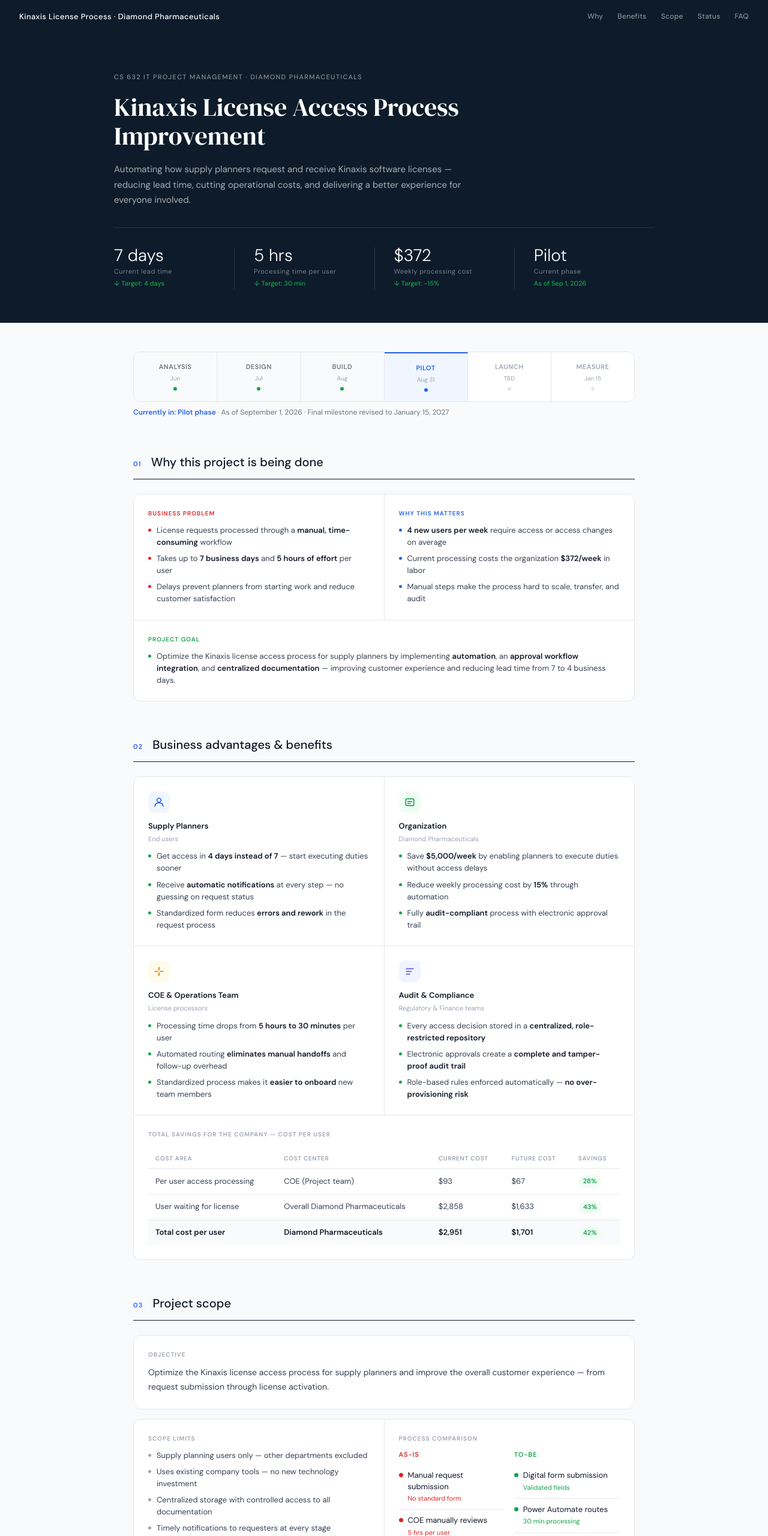
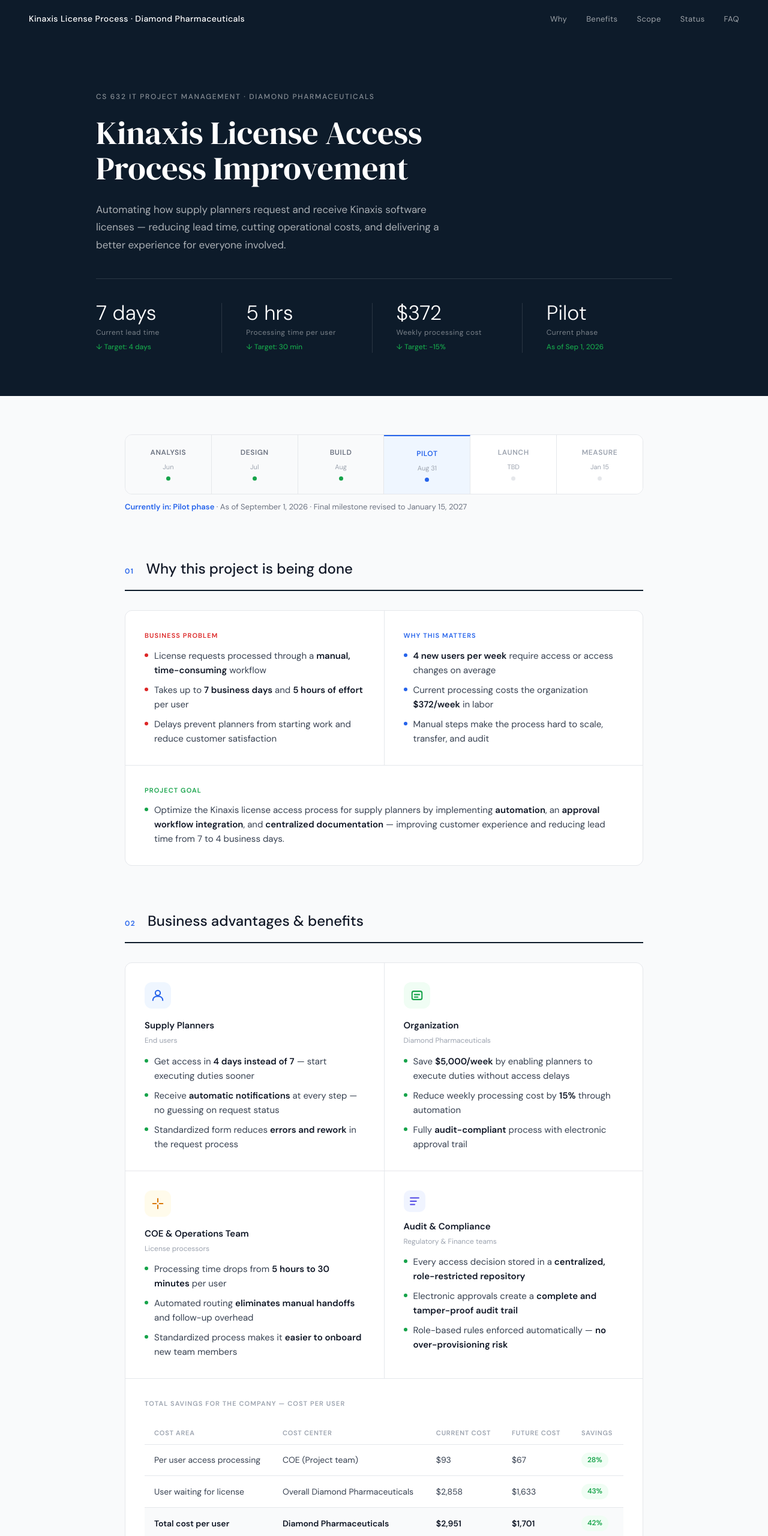
Before and after one commit to dinarazhorabek/kinaxis_project_site, a plain HTML site: page index.html in a window 1280 px wide. Shown: the top 2560 px of the page at 60% size. Drawn offline with Linux system fonts and the light colour scheme.

Commit message:
updates on design

```diff
--- a/index.html
+++ b/index.html
@@ -54,64 +54,65 @@
       font-family:'DM Sans',system-ui,sans-serif;
       background:var(--surface);
       color:var(--text);
-      line-height:1.6;
+      line-height:1.65;
+      font-size:16px;
     }
 
     /* ── NAV ── */
     nav{
       background:var(--navy);
-      padding:0 2rem;
+      padding:0 3rem;
       display:flex;
       align-items:center;
       justify-content:space-between;
-      height:56px;
+      height:64px;
       position:sticky;
       top:0;
       z-index:100;
     }
-    .nav-brand{font-size:13px;font-weight:500;color:#fff;letter-spacing:0.03em;}
-    .nav-links{display:flex;gap:1.5rem;}
-    .nav-links a{font-size:12px;color:rgba(255,255,255,0.6);text-decoration:none;letter-spacing:0.03em;transition:color 0.15s;}
+    .nav-brand{font-size:14px;font-weight:500;color:#fff;letter-spacing:0.03em;}
+    .nav-links{display:flex;gap:2rem;}
+    .nav-links a{font-size:13px;color:rgba(255,255,255,0.6);text-decoration:none;letter-spacing:0.03em;transition:color 0.15s;}
     .nav-links a:hover{color:#fff;}
 
     /* ── HERO ── */
     .hero{
       background:var(--navy);
-      padding:4rem 2rem 3.5rem;
+      padding:5.5rem 3rem 4.5rem;
       color:#fff;
     }
-    .hero-inner{max-width:900px;margin:0 auto;}
+    .hero-inner{max-width:960px;margin:0 auto;}
     .hero-eyebrow{
-      font-size:11px;font-weight:500;letter-spacing:0.12em;text-transform:uppercase;
-      color:rgba(255,255,255,0.5);margin-bottom:1rem;
+      font-size:12px;font-weight:500;letter-spacing:0.14em;text-transform:uppercase;
+      color:rgba(255,255,255,0.5);margin-bottom:1.25rem;
     }
     .hero h1{
       font-family:'DM Serif Display',Georgia,serif;
-      font-size:42px;font-weight:400;line-height:1.15;
-      color:#fff;margin-bottom:1.25rem;max-width:640px;
+      font-size:54px;font-weight:400;line-height:1.1;
+      color:#fff;margin-bottom:1.5rem;max-width:720px;
     }
-    .hero-desc{font-size:15px;color:rgba(255,255,255,0.65);line-height:1.7;max-width:580px;margin-bottom:2rem;}
-    .hero-stats{display:flex;gap:0;border-top:1px solid rgba(255,255,255,0.12);padding-top:2rem;flex-wrap:wrap;}
-    .hero-stat{flex:1;min-width:140px;padding-right:2rem;border-right:1px solid rgba(255,255,255,0.12);margin-right:2rem;}
+    .hero-desc{font-size:17px;color:rgba(255,255,255,0.65);line-height:1.75;max-width:600px;margin-bottom:2.5rem;}
+    .hero-stats{display:flex;gap:0;border-top:1px solid rgba(255,255,255,0.12);padding-top:2.5rem;flex-wrap:wrap;}
+    .hero-stat{flex:1;min-width:160px;padding-right:2.5rem;border-right:1px solid rgba(255,255,255,0.12);margin-right:2.5rem;}
     .hero-stat:last-child{border-right:none;margin-right:0;}
-    .hs-val{font-size:28px;font-weight:300;color:#fff;line-height:1;}
-    .hs-label{font-size:11px;color:rgba(255,255,255,0.45);margin-top:4px;letter-spacing:0.04em;}
-    .hs-arrow{font-size:11px;color:var(--green);margin-top:3px;font-weight:500;}
+    .hs-val{font-size:34px;font-weight:300;color:#fff;line-height:1;}
+    .hs-label{font-size:12px;color:rgba(255,255,255,0.45);margin-top:6px;letter-spacing:0.04em;}
+    .hs-arrow{font-size:12px;color:var(--green);margin-top:4px;font-weight:500;}
 
     /* ── LAYOUT ── */
-    .page{max-width:900px;margin:0 auto;padding:3rem 2rem;}
-    .section{margin-bottom:3.5rem;}
-    .section-header{display:flex;align-items:baseline;gap:1rem;margin-bottom:1.5rem;padding-bottom:0.75rem;border-bottom:1.5px solid var(--navy);}
-    .section-num{font-size:11px;font-weight:600;color:var(--accent);letter-spacing:0.1em;}
-    .section-title{font-size:20px;font-weight:500;color:var(--text);}
+    .page{max-width:960px;margin:0 auto;padding:4rem 3rem;}
+    .section{margin-bottom:4.5rem;}
+    .section-header{display:flex;align-items:baseline;gap:1.25rem;margin-bottom:2rem;padding-bottom:1rem;border-bottom:2px solid var(--navy);}
+    .section-num{font-size:12px;font-weight:600;color:var(--accent);letter-spacing:0.12em;}
+    .section-title{font-size:24px;font-weight:500;color:var(--text);}
 
     /* ── PROGRESS ── */
     .phase-row{display:flex;gap:0;border-radius:12px;overflow:hidden;border:1px solid var(--border);}
-    .phase{flex:1;padding:1rem 0.75rem;text-align:center;border-right:1px solid var(--border);background:var(--white);}
+    .phase{flex:1;padding:1.25rem 0.75rem;text-align:center;border-right:1px solid var(--border);background:var(--white);}
     .phase:last-child{border-right:none;}
-    .phase-name{font-size:11px;font-weight:600;letter-spacing:0.05em;text-transform:uppercase;}
-    .phase-date{font-size:10px;color:var(--text-xs);margin-top:3px;}
-    .phase-dot{width:6px;height:6px;border-radius:50%;margin:6px auto 0;}
+    .phase-name{font-size:12px;font-weight:600;letter-spacing:0.05em;text-transform:uppercase;}
+    .phase-date{font-size:11px;color:var(--text-xs);margin-top:4px;}
+    .phase-dot{width:7px;height:7px;border-radius:50%;margin:7px auto 0;}
     .ph-done{background:var(--surface);}
     .ph-done .phase-name{color:var(--text-soft);}
     .ph-done .phase-dot{background:var(--green);}
@@ -120,112 +121,112 @@
     .ph-active .phase-dot{background:var(--accent);}
     .ph-next .phase-name{color:var(--text-xs);}
     .ph-next .phase-dot{background:var(--border);}
-    .progress-note{font-size:12px;color:var(--text-soft);margin-top:8px;}
+    .progress-note{font-size:13px;color:var(--text-soft);margin-top:10px;}
     .progress-note b{color:var(--accent);}
 
     /* ── CARDS ── */
-    .card-grid-2{display:grid;grid-template-columns:1fr 1fr;gap:1px;background:var(--border);border-radius:12px;overflow:hidden;border:1px solid var(--border);min-width:0;}
+    .card-grid-2{display:grid;grid-template-columns:1fr 1fr;gap:1px;background:var(--border);border-radius:14px;overflow:hidden;border:1px solid var(--border);min-width:0;}
     .card-grid-2 > *{min-width:0;}
-    .card-grid-3{display:grid;grid-template-columns:repeat(3,1fr);gap:1rem;}
-    .card{background:var(--white);padding:1.5rem;}
+    .card-grid-3{display:grid;grid-template-columns:repeat(3,1fr);gap:1.25rem;}
+    .card{background:var(--white);padding:2rem;}
     .card.span2{grid-column:span 2;}
-    .card-solo{background:var(--white);border:1px solid var(--border);border-radius:12px;padding:1.5rem;}
-    .card-label{font-size:10px;font-weight:600;letter-spacing:0.1em;text-transform:uppercase;margin-bottom:10px;}
+    .card-solo{background:var(--white);border:1px solid var(--border);border-radius:14px;padding:2rem;}
+    .card-label{font-size:11px;font-weight:600;letter-spacing:0.1em;text-transform:uppercase;margin-bottom:12px;}
     .cl-red{color:var(--red);}
     .cl-blue{color:var(--accent);}
     .cl-green{color:var(--green);}
     .cl-soft{color:var(--text-xs);}
 
     /* ── BULLETS ── */
-    .bl{display:flex;gap:9px;align-items:flex-start;margin-bottom:7px;}
+    .bl{display:flex;gap:10px;align-items:flex-start;margin-bottom:9px;}
     .bl:last-child{margin-bottom:0;}
-    .bd{width:5px;height:5px;border-radius:50%;flex-shrink:0;margin-top:7px;}
+    .bd{width:6px;height:6px;border-radius:50%;flex-shrink:0;margin-top:8px;}
     .bd-r{background:var(--red);}
     .bd-b{background:var(--accent);}
     .bd-g{background:var(--green);}
     .bd-s{background:var(--text-xs);}
-    .bt{font-size:13px;color:var(--text-mid);line-height:1.55;}
+    .bt{font-size:15px;color:var(--text-mid);line-height:1.6;}
     .bt b{color:var(--text);font-weight:600;}
 
     /* ── BENEFIT CARDS ── */
-    .benefit-icon{width:36px;height:36px;border-radius:10px;display:flex;align-items:center;justify-content:center;margin-bottom:12px;}
+    .benefit-icon{width:44px;height:44px;border-radius:12px;display:flex;align-items:center;justify-content:center;margin-bottom:16px;}
     .bi-blue{background:var(--accent-light);}
     .bi-green{background:var(--green-light);}
     .bi-amber{background:var(--amber-light);}
     .bi-navy{background:var(--navy);opacity:0.08;}
-    .benefit-title{font-size:13px;font-weight:600;color:var(--text);margin-bottom:2px;}
-    .benefit-role{font-size:11px;color:var(--text-xs);margin-bottom:10px;}
+    .benefit-title{font-size:15px;font-weight:600;color:var(--text);margin-bottom:3px;}
+    .benefit-role{font-size:12px;color:var(--text-xs);margin-bottom:12px;}
 
     /* ── COST TABLE ── */
-    .cost-table-wrap{overflow-x:auto;-webkit-overflow-scrolling:touch;margin-top:1rem;}
-    .cost-table{width:100%;border-collapse:collapse;font-size:13px;min-width:420px;}
-    .cost-table th{text-align:left;font-size:10px;font-weight:600;letter-spacing:0.07em;text-transform:uppercase;color:var(--text-xs);padding:8px 12px;border-bottom:1px solid var(--border);}
-    .cost-table td{padding:10px 12px;border-bottom:1px solid var(--border);color:var(--text-mid);}
+    .cost-table-wrap{overflow-x:auto;-webkit-overflow-scrolling:touch;margin-top:1.25rem;}
+    .cost-table{width:100%;border-collapse:collapse;font-size:14px;min-width:420px;}
+    .cost-table th{text-align:left;font-size:11px;font-weight:600;letter-spacing:0.07em;text-transform:uppercase;color:var(--text-xs);padding:10px 16px;border-bottom:1px solid var(--border);}
+    .cost-table td{padding:13px 16px;border-bottom:1px solid var(--border);color:var(--text-mid);}
     .cost-table tr:last-child td{border-bottom:none;font-weight:600;color:var(--text);background:var(--surface);}
-    .save-tag{display:inline-block;font-size:11px;font-weight:600;padding:2px 8px;border-radius:20px;background:var(--green-light);color:var(--green);}
+    .save-tag{display:inline-block;font-size:12px;font-weight:600;padding:3px 10px;border-radius:20px;background:var(--green-light);color:var(--green);}
 
     /* ── FLOW COMPARISON ── */
     .flow-grid{display:grid;grid-template-columns:1fr 1fr;gap:2rem;}
-    .flow-head{font-size:14px;font-weight:600;color:var(--text);margin-bottom:1rem;padding-bottom:10px;border-bottom:2px solid var(--border);display:flex;align-items:center;gap:8px;}
-    .ftag{font-size:10px;font-weight:600;padding:3px 8px;border-radius:20px;}
+    .flow-head{font-size:15px;font-weight:600;color:var(--text);margin-bottom:1rem;padding-bottom:10px;border-bottom:2px solid var(--border);display:flex;align-items:center;gap:8px;}
+    .ftag{font-size:11px;font-weight:600;padding:3px 9px;border-radius:20px;}
     .ftag-r{background:var(--red-light);color:var(--red);}
     .ftag-g{background:var(--green-light);color:var(--green);}
-    .fstep{padding:9px 0;border-bottom:1px solid var(--border);display:flex;gap:8px;}
+    .fstep{padding:10px 0;border-bottom:1px solid var(--border);display:flex;gap:10px;}
     .fstep:last-child{border-bottom:none;}
-    .fdot{width:7px;height:7px;border-radius:50%;flex-shrink:0;margin-top:5px;}
+    .fdot{width:8px;height:8px;border-radius:50%;flex-shrink:0;margin-top:5px;}
     .fdot-r{background:var(--red);}
     .fdot-g{background:var(--green);}
-    .fmain{font-size:13px;color:var(--text);line-height:1.4;}
-    .fnote{font-size:11px;margin-top:2px;}
+    .fmain{font-size:14px;color:var(--text);line-height:1.4;}
+    .fnote{font-size:12px;margin-top:3px;}
     .fn-r{color:var(--red);}
     .fn-g{color:var(--green);}
 
     /* ── DELIV CARDS ── */
-    .deliv-icon{width:40px;height:40px;border-radius:10px;background:var(--accent-light);display:flex;align-items:center;justify-content:center;margin-bottom:12px;}
-    .deliv-title{font-size:14px;font-weight:600;color:var(--text);margin-bottom:5px;}
-    .deliv-desc{font-size:12px;color:var(--text-soft);line-height:1.5;}
+    .deliv-icon{width:48px;height:48px;border-radius:12px;background:var(--accent-light);display:flex;align-items:center;justify-content:center;margin-bottom:16px;}
+    .deliv-title{font-size:15px;font-weight:600;color:var(--text);margin-bottom:6px;}
+    .deliv-desc{font-size:13px;color:var(--text-soft);line-height:1.6;}
 
     /* ── METRICS ── */
-    .metric-title{font-size:14px;font-weight:600;color:var(--text);margin-bottom:2px;}
-    .metric-sub{font-size:12px;color:var(--text-soft);margin-bottom:12px;}
-    .bar-bg{background:var(--surface);border-radius:4px;height:6px;width:100%;margin-bottom:7px;border:1px solid var(--border);}
-    .bar-fill{height:6px;border-radius:4px;}
-    .bar-labels{display:flex;justify-content:space-between;font-size:11px;color:var(--text-xs);}
+    .metric-title{font-size:16px;font-weight:600;color:var(--text);margin-bottom:3px;}
+    .metric-sub{font-size:13px;color:var(--text-soft);margin-bottom:14px;}
+    .bar-bg{background:var(--surface);border-radius:4px;height:8px;width:100%;margin-bottom:8px;border:1px solid var(--border);}
+    .bar-fill{height:8px;border-radius:4px;}
+    .bar-labels{display:flex;justify-content:space-between;font-size:12px;color:var(--text-xs);}
 
     /* ── STATUS ── */
-    .status-block{border-radius:12px;overflow:hidden;border:1px solid var(--border);}
-    .st-row{display:flex;gap:1rem;padding:1.25rem 1.5rem;border-bottom:1px solid var(--border);background:var(--white);}
+    .status-block{border-radius:14px;overflow:hidden;border:1px solid var(--border);}
+    .st-row{display:flex;gap:1.25rem;padding:1.75rem 2rem;border-bottom:1px solid var(--border);background:var(--white);}
     .st-row:last-child{border-bottom:none;}
-    .st-icon{width:32px;height:32px;border-radius:8px;display:flex;align-items:center;justify-content:center;flex-shrink:0;margin-top:1px;}
+    .st-icon{width:38px;height:38px;border-radius:10px;display:flex;align-items:center;justify-content:center;flex-shrink:0;margin-top:2px;}
     .si-red{background:var(--red-light);}
     .si-amber{background:var(--amber-light);}
     .si-blue{background:var(--accent-light);}
     .si-green{background:var(--green-light);}
-    .st-title{font-size:13px;font-weight:600;color:var(--text);margin-bottom:4px;}
-    .st-body{font-size:13px;color:var(--text-mid);line-height:1.6;}
-    .pill-row{display:flex;flex-wrap:wrap;gap:6px;margin-top:10px;}
-    .pill{font-size:11px;font-weight:600;padding:3px 10px;border-radius:20px;}
+    .st-title{font-size:15px;font-weight:600;color:var(--text);margin-bottom:5px;}
+    .st-body{font-size:14px;color:var(--text-mid);line-height:1.7;}
+    .pill-row{display:flex;flex-wrap:wrap;gap:7px;margin-top:12px;}
+    .pill{font-size:12px;font-weight:600;padding:4px 12px;border-radius:20px;}
     .pill-r{background:var(--red-light);color:var(--red);}
     .pill-a{background:var(--amber-light);color:var(--amber);}
     .pill-g{background:var(--green-light);color:var(--green);}
 
     /* ── IMPACT TABLE ── */
-    .impact-table{width:100%;border-collapse:collapse;font-size:12px;margin-top:12px;}
-    .impact-table th{text-align:left;font-size:10px;font-weight:600;letter-spacing:0.07em;text-transform:uppercase;color:var(--text-xs);padding:7px 10px;border-bottom:1px solid var(--border);}
-    .impact-table td{padding:8px 10px;border-bottom:1px solid var(--border);color:var(--text-mid);}
+    .impact-table{width:100%;border-collapse:collapse;font-size:13px;margin-top:14px;}
+    .impact-table th{text-align:left;font-size:11px;font-weight:600;letter-spacing:0.07em;text-transform:uppercase;color:var(--text-xs);padding:8px 12px;border-bottom:1px solid var(--border);}
+    .impact-table td{padding:10px 12px;border-bottom:1px solid var(--border);color:var(--text-mid);}
     .impact-table tr:last-child td{font-weight:600;color:var(--text);background:var(--surface);border-bottom:none;}
-    .fn-note{font-size:11px;color:var(--text-xs);margin-top:6px;line-height:1.5;}
+    .fn-note{font-size:12px;color:var(--text-xs);margin-top:8px;line-height:1.6;}
 
     /* ── FAQ ── */
-    .faq-item{border-bottom:1px solid var(--border);padding:1.25rem 0;}
+    .faq-item{border-bottom:1px solid var(--border);padding:1.75rem 0;}
     .faq-item:first-child{padding-top:0;}
     .faq-item:last-child{border-bottom:none;padding-bottom:0;}
-    .faq-q{font-size:14px;font-weight:600;color:var(--text);margin-bottom:6px;}
-    .faq-a{font-size:13px;color:var(--text-mid);line-height:1.7;}
+    .faq-q{font-size:16px;font-weight:600;color:var(--text);margin-bottom:8px;}
+    .faq-a{font-size:14px;color:var(--text-mid);line-height:1.75;}
     .faq-a b{color:var(--text);}
 
     /* ── FOOTER ── */
-    footer{background:var(--navy);color:rgba(255,255,255,0.4);font-size:12px;text-align:center;padding:2rem;margin-top:2rem;}
+    footer{background:var(--navy);color:rgba(255,255,255,0.4);font-size:13px;text-align:center;padding:2.5rem;margin-top:2rem;}
 
     /* ── RESPONSIVE ── */
     @media(max-width:640px){
@@ -364,7 +365,7 @@
     <div class="card-grid-2" style="border-radius:12px;margin-bottom:1rem;">
       <div class="card">
         <div class="benefit-icon bi-blue">
-          <svg width="18" height="18" viewBox="0 0 16 16" fill="none"><circle cx="8" cy="5" r="3" stroke="#2563EB" stroke-width="1.5"/><path d="M2 14c0-3.314 2.686-5 6-5s6 1.686 6 5" stroke="#2563EB" stroke-width="1.5" stroke-linecap="round"/></svg>
+          <svg width="22" height="22" viewBox="0 0 16 16" fill="none"><circle cx="8" cy="5" r="3" stroke="#2563EB" stroke-width="1.5"/><path d="M2 14c0-3.314 2.686-5 6-5s6 1.686 6 5" stroke="#2563EB" stroke-width="1.5" stroke-linecap="round"/></svg>
         </div>
         <div class="benefit-title">Supply Planners</div>
         <div class="benefit-role">End users</div>
@@ -374,7 +375,7 @@
       </div>
       <div class="card">
         <div class="benefit-icon bi-green">
-          <svg width="18" height="18" viewBox="0 0 16 16" fill="none"><rect x="2" y="3" width="12" height="10" rx="2" stroke="#16A34A" stroke-width="1.5"/><path d="M5 7h6M5 10h4" stroke="#16A34A" stroke-width="1.5" stroke-linecap="round"/></svg>
+          <svg width="22" height="22" viewBox="0 0 16 16" fill="none"><rect x="2" y="3" width="12" height="10" rx="2" stroke="#16A34A" stroke-width="1.5"/><path d="M5 7h6M5 10h4" stroke="#16A34A" stroke-width="1.5" stroke-linecap="round"/></svg>
         </div>
         <div class="benefit-title">Organization</div>
         <div class="benefit-role">Diamond Pharmaceuticals</div>
@@ -384,7 +385,7 @@
       </div>
       <div class="card">
         <div class="benefit-icon bi-amber">
-          <svg width="18" height="18" viewBox="0 0 16 16" fill="none"><path d="M8 2v4M8 10v4M2 8h4M10 8h4" stroke="#D97706" stroke-width="1.5" stroke-linecap="round"/></svg>
+          <svg width="22" height="22" viewBox="0 0 16 16" fill="none"><path d="M8 2v4M8 10v4M2 8h4M10 8h4" stroke="#D97706" stroke-width="1.5" stroke-linecap="round"/></svg>
         </div>
         <div class="benefit-title">COE &amp; Operations Team</div>
         <div class="benefit-role">License processors</div>
@@ -394,7 +395,7 @@
       </div>
       <div class="card">
         <div class="benefit-icon" style="background:#F0F4FF;width:36px;height:36px;border-radius:10px;display:flex;align-items:center;justify-content:center;margin-bottom:12px;">
-          <svg width="18" height="18" viewBox="0 0 16 16" fill="none"><path d="M3 4h10M3 8h7M3 12h5" stroke="#4F46E5" stroke-width="1.5" stroke-linecap="round"/></svg>
+          <svg width="22" height="22" viewBox="0 0 16 16" fill="none"><path d="M3 4h10M3 8h7M3 12h5" stroke="#4F46E5" stroke-width="1.5" stroke-linecap="round"/></svg>
         </div>
         <div class="benefit-title">Audit &amp; Compliance</div>
         <div class="benefit-role">Regulatory &amp; Finance teams</div>
@@ -462,17 +463,17 @@
     <!-- Deliverables -->
     <div class="card-grid-3">
       <div class="card-solo">
-        <div class="deliv-icon"><svg width="18" height="18" viewBox="0 0 16 16" fill="none"><rect x="2" y="2" width="12" height="12" rx="2" stroke="#2563EB" stroke-width="1.5"/><path d="M5 8h6M5 5h4" stroke="#2563EB" stroke-width="1.5" stroke-linecap="round"/></svg></div>
+        <div class="deliv-icon"><svg width="22" height="22" viewBox="0 0 16 16" fill="none"><rect x="2" y="2" width="12" height="12" rx="2" stroke="#2563EB" stroke-width="1.5"/><path d="M5 8h6M5 5h4" stroke="#2563EB" stroke-width="1.5" stroke-linecap="round"/></svg></div>
         <div class="deliv-title">Automated Request Form</div>
         <div class="deliv-desc">Standardized digital form replacing manual submissions, with validated inputs to reduce errors.</div>
       </div>
       <div class="card-solo">
-        <div class="deliv-icon"><svg width="18" height="18" viewBox="0 0 16 16" fill="none"><path d="M3 8h10M10 5l3 3-3 3" stroke="#2563EB" stroke-width="1.5" stroke-linecap="round" stroke-linejoin="round"/></svg></div>
+        <div class="deliv-icon"><svg width="22" height="22" viewBox="0 0 16 16" fill="none"><path d="M3 8h10M10 5l3 3-3 3" stroke="#2563EB" stroke-width="1.5" stroke-linecap="round" stroke-linejoin="round"/></svg></div>
         <div class="deliv-title">Power Automate Workflow</div>
         <div class="deliv-desc">End-to-end automated approval and provisioning that routes requests and triggers license activation.</div>
       </div>
       <div class="card-solo">
-        <div class="deliv-icon"><svg width="18" height="18" viewBox="0 0 16 16" fill="none"><ellipse cx="8" cy="6" rx="5" ry="3" stroke="#2563EB" stroke-width="1.5"/><path d="M3 6v4c0 1.66 2.24 3 5 3s5-1.34 5-3V6" stroke="#2563EB" stroke-width="1.5"/></svg></div>
+        <div class="deliv-icon"><svg width="22" height="22" viewBox="0 0 16 16" fill="none"><ellipse cx="8" cy="6" rx="5" ry="3" stroke="#2563EB" stroke-width="1.5"/><path d="M3 6v4c0 1.66 2.24 3 5 3s5-1.34 5-3V6" stroke="#2563EB" stroke-width="1.5"/></svg></div>
         <div class="deliv-title">Centralized Repository</div>
         <div class="deliv-desc">Secure, role-restricted cloud storage with complete audit trail for every access decision.</div>
       </div>
```
